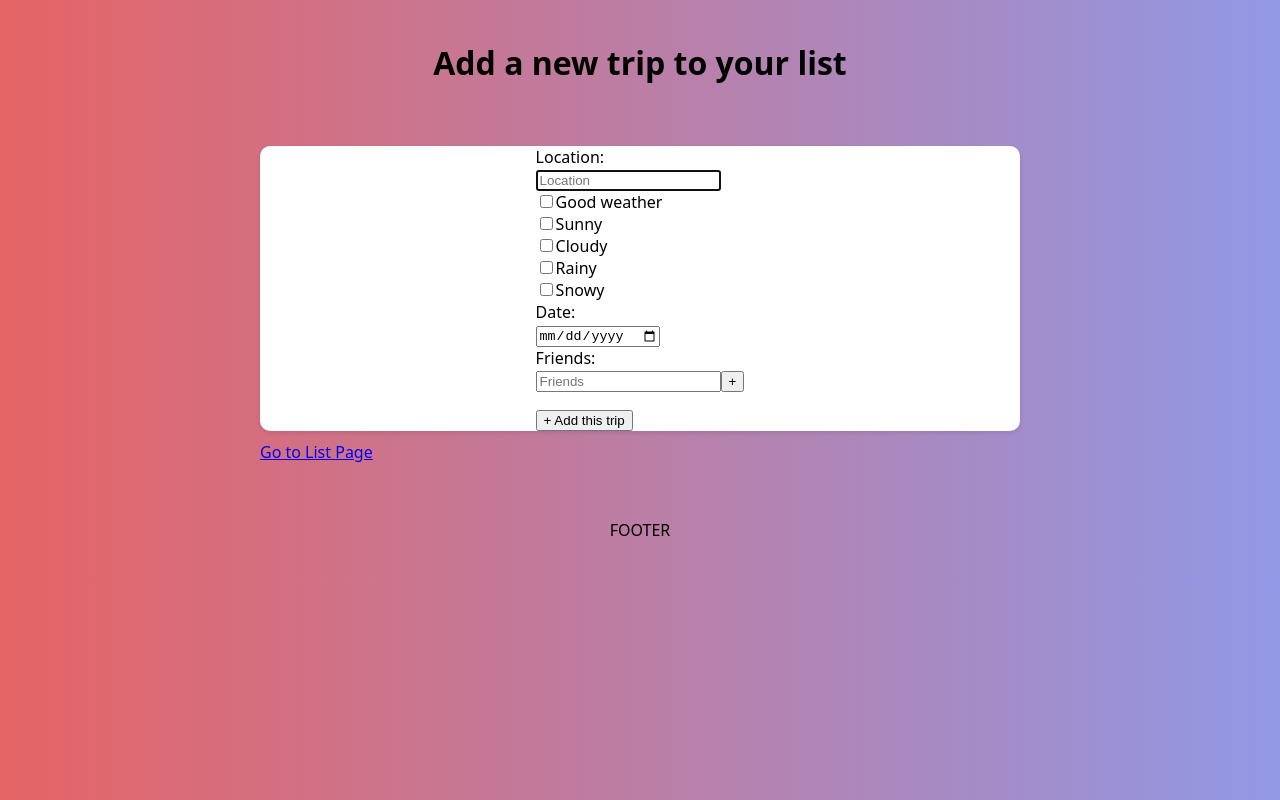
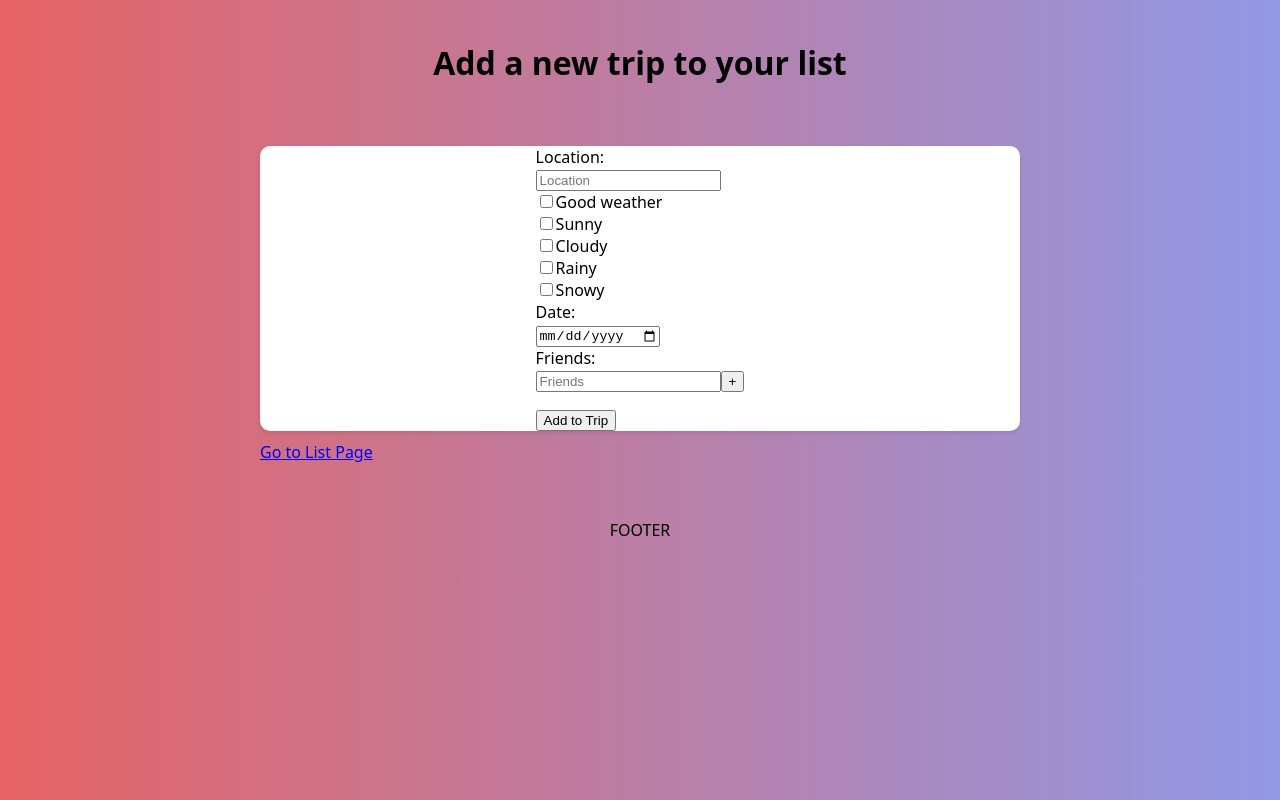
Before and after one commit to SelcoD/CampingFriends, a Next.js app: page /formpage in a window 1280 px wide. Built offline with nearby package versions, Linux system fonts and the light colour scheme.

Commit message:
add direct to Listpage after klicking andthe ability to add new trip

```diff
--- a/components/FormCard.js
+++ b/components/FormCard.js
@@ -1,4 +1,5 @@
-import { useState, useRef, useEffect } from "react";
+import { useState } from "react";
+import { useRouter } from "next/router";
 import { Container, Card, Header, Footer } from "../styles/styles";
 import Link from "next/link";
 
@@ -9,11 +10,7 @@ export default function FormCard() {
   const [friends, setFriends] = useState([]);
   const [friend, setFriend] = useState("");
 
-  const locationRef = useRef(null);
-
-  useEffect(() => {
-    locationRef.current.focus();
-  }, []);
+  const router = useRouter();
 
   const handleLocationChange = (event) => {
     setLocation(event.target.value);
@@ -54,12 +51,13 @@ export default function FormCard() {
       friends: friends,
       images: [],
     };
-    console.log(newCampingTrip);
+    // Speichern der Daten im Local Storage
     const existingTrips =
       JSON.parse(localStorage.getItem("campingTrips")) || [];
     const updatedTrips = [...existingTrips, newCampingTrip];
     localStorage.setItem("campingTrips", JSON.stringify(updatedTrips));
-    window.location.reload();
+    // Weiterleitung zur ListPage
+    router.push("/");
   };
 
   return (
@@ -81,7 +79,6 @@ export default function FormCard() {
                 required
                 value={location}
                 onChange={handleLocationChange}
-                ref={locationRef}
               />
               <br />
               <input
@@ -157,7 +154,7 @@ export default function FormCard() {
               </ul>
             </div>
             <div>
-              <button type="submit">+ Add this trip</button>
+              <button type="submit">Add to Trip</button>
             </div>
           </form>
         </Card>
--- a/data/campingTrips.js
+++ b/data/campingTrips.js
@@ -27,3 +27,7 @@ export const campingTrips = [
     images: ["/leucate-pano.jpg", "/beach.jpg"],
   },
 ];
+
+export const addCampingTrip = (newTrip) => {
+  campingTrips.push(newTrip);
+};
```
Also changed, not shown: pages/index.js (+8 -2 lines).
